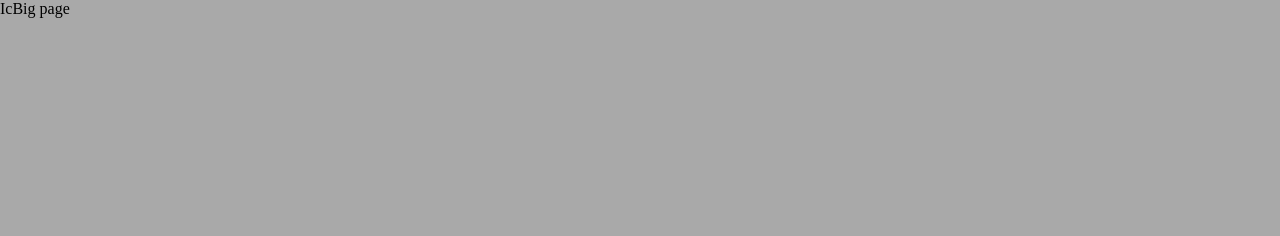
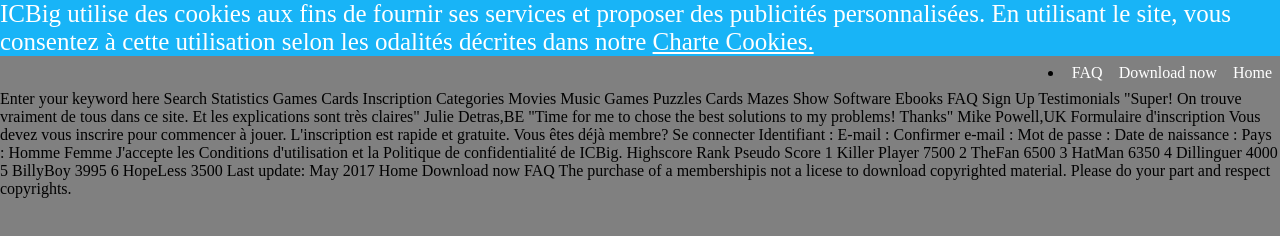
Before and after one commit to KenjiMobutu/icbig, a plain HTML site: page index.html in a window 1280 px wide. Drawn offline with Linux system fonts and the light colour scheme.

Commit message:
Cookies + menu

```diff
--- a/css/style.css
+++ b/css/style.css
@@ -1,7 +1,36 @@
 * {
 	margin: 0;
+	background-color: grey;
+}
+
+body div {
+	background-color: #18b4f7;
+	font-size: 25px;
+	text-align: left;
+	color: white;
+}
+body div a {
+	background-color: #18b4f7;
+	color: white;
+}
+
+ul {
+    margin: 0;
+  padding: 0;
+  overflow: hidden;
+}
+
+li {
+  float: right;
+}
+
+li a {
+  display: block;
+  color: white;
+  padding: 8px;
+  text-decoration: none;
 }
 
 body {
-	background-color: darkgray;
+
 }
--- a/index.html
+++ b/index.html
@@ -8,7 +8,79 @@
 </head>
 <body>
 	<div id="cookie_consent">
-		<p>IcBig page</p>
+		ICBig utilise des cookies aux fins de fournir ses services et proposer des publicités personnalisées. En utilisant le site, vous consentez à cette utilisation selon les odalités décrites dans notre
+		<a href="_blank" target="_blank"> Charte Cookies.</a>
+
 	</div>
+
+<ul>
+	<li> <a href="Home">Home</a></li>
+	<li> <a href="Download now">Download now</a></li>
+	<li> <a href="FAQ">FAQ</a></li>
+</ul>
+
+Enter your keyword here
+  Search
+Statistics
+
+Games
+Cards
+Inscription
+
+Categories
+
+Movies
+Music
+Games
+Puzzles
+Cards
+Mazes
+Show
+Software
+Ebooks
+FAQ
+Sign Up
+
+Testimonials
+
+"Super! On trouve vraiment de tous dans ce site. Et les explications sont très claires"
+
+Julie Detras,BE
+"Time for me to chose the best solutions to my problems! Thanks"
+
+Mike Powell,UK
+
+Formulaire d'inscription
+
+Vous devez vous inscrire pour commencer à jouer. L'inscription est rapide et gratuite.
+
+Vous êtes déjà membre? Se connecter
+
+Identifiant :
+E-mail :
+Confirmer e-mail :
+Mot de passe :
+Date de naissance :
+Pays :
+Homme
+Femme
+
+J'accepte les Conditions d'utilisation et la Politique de confidentialité de ICBig.
+
+Highscore
+Rank	Pseudo	Score
+1	Killer Player	7500
+2	TheFan	6500
+3	HatMan	6350
+4	Dillinguer	4000
+5	BillyBoy	3995
+6	HopeLess	3500
+Last update: May 2017
+
+Home
+Download now
+FAQ
+The purchase of a membershipis not a licese to download copyrighted material. Please do your part and respect copyrights.
+
 </body>
 </html>
```
